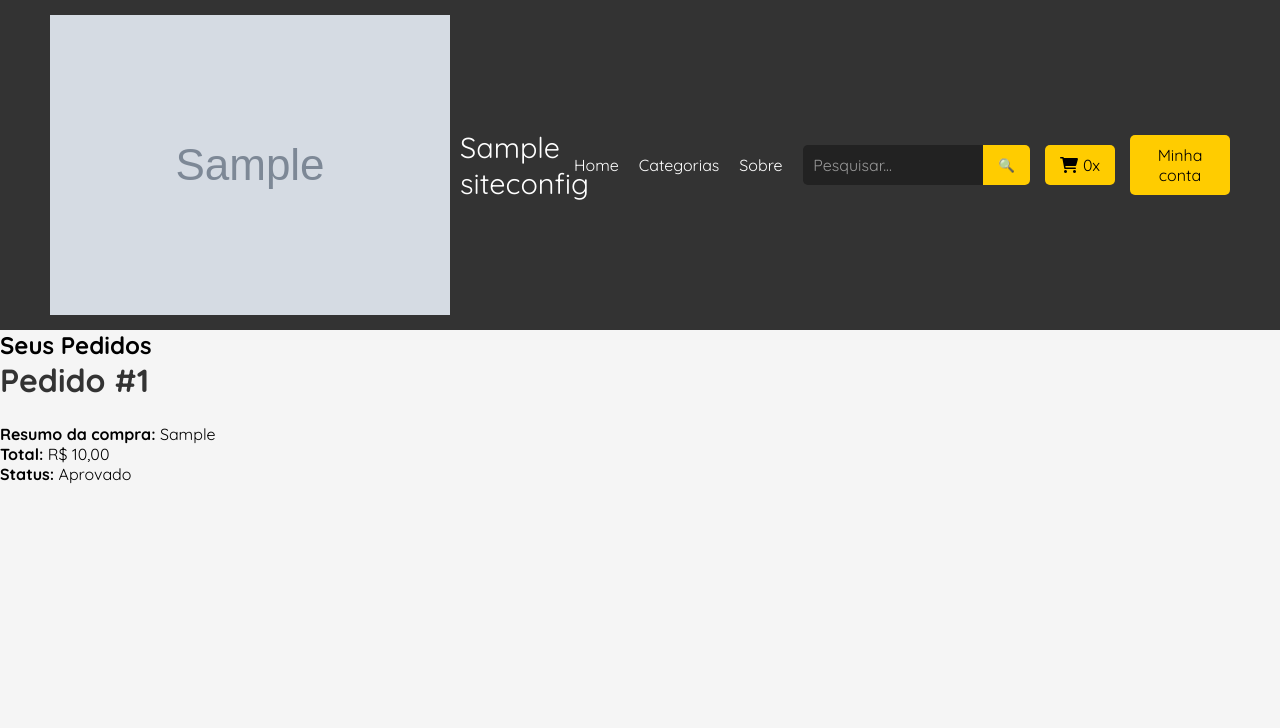
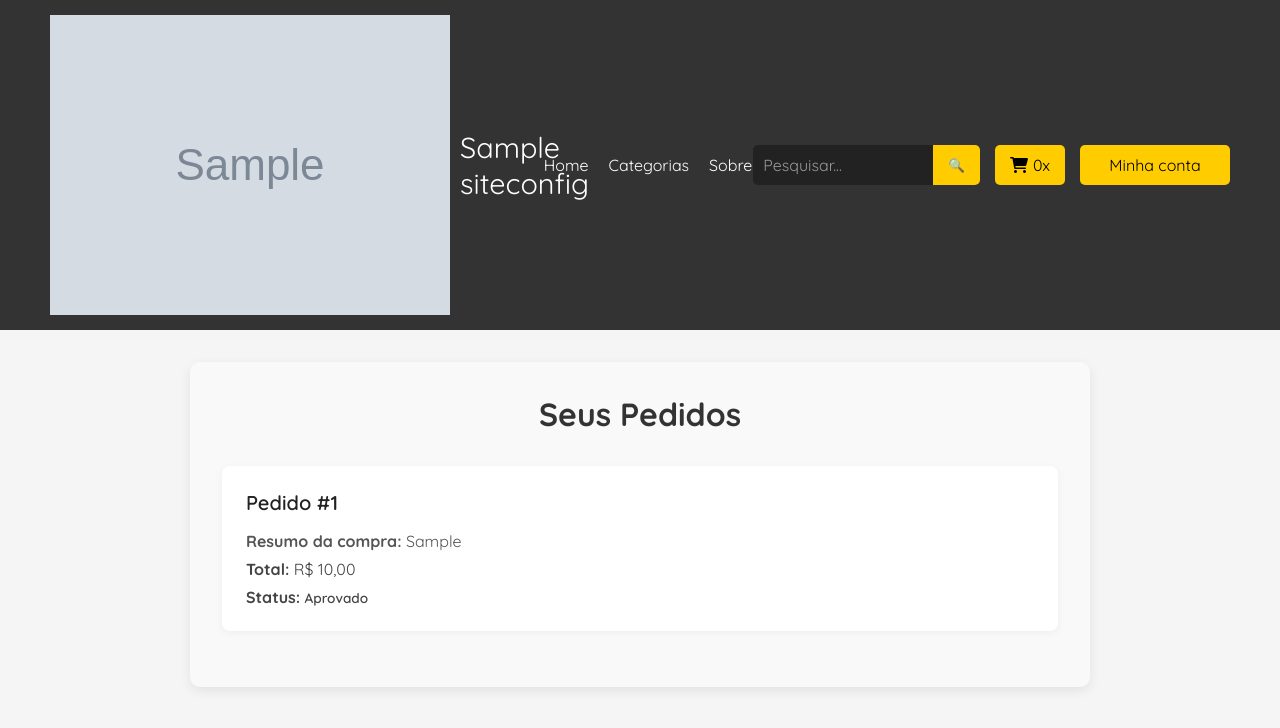
Before and after one commit to ThomasNicholas21/ProjetoEcommerce, a Django app: page /user/orders/ in a window 1280 px wide. Shown: the top 728 px of the page. Run offline with Django 4.2, Linux system fonts and the light colour scheme; a user stored in the database is signed in; tables that the repository leaves empty hold one stand-in row (values such as "Sample post"); grey boxes marked "Sample" are stand-in pictures.

Commit message:
styles: arrumando estilização para orders e titulo do produto

```diff
--- a/application/ecommerce/static/global/css/style.css
+++ b/application/ecommerce/static/global/css/style.css
@@ -229,7 +229,7 @@ header {
     border-radius: 5px;
     transition: background-color 0.3s;
     display: block;
-    width: 100px; /* Definindo largura fixa */
+    width: 150px; /* Definindo largura fixa */
     text-align: center;
 }
 
@@ -253,6 +253,7 @@ header {
     box-shadow: 0px 4px 6px rgba(0, 0, 0, 0.1);
     border-radius: 5px;
     z-index: 1;
+    width: 150px; /* Definindo largura fixa */
 }
 
 .profile-dropdown a {
@@ -540,6 +541,9 @@ header {
 .card-title {
     font-size: 1.2em;
     margin: 10px 0;
+    white-space: nowrap;       /* Mantém o texto em uma única linha */
+    overflow: hidden;          /* Oculta o conteúdo excedente */
+    text-overflow: ellipsis;   /* Adiciona "..." ao final */
 }
 
 .card-title-link {
@@ -1350,7 +1354,7 @@ body {
     font-family: 'Poppins', sans-serif;
 }
 
-.container {
+.container.payment {
     max-width: 900px;
     margin: 0 auto;
     padding: 2rem 1rem;
@@ -1403,6 +1407,7 @@ h2.chose {
     font-size: 1.3rem;
     margin-bottom: 0.8rem;
     color: #222;
+    text-overflow: ellipsis ;
 }
 
 .card-text {
@@ -1583,6 +1588,98 @@ h2.chose {
     background-color: #45a049;
 }
 
+/* Orders */
+/* Orders */
+.orders-container {
+    max-width: 900px;
+    margin: 2rem auto;
+    padding: 2rem;
+    background-color: #f9f9f9;
+    border-radius: 10px;
+    box-shadow: 0 4px 12px rgba(0, 0, 0, 0.08);
+}
+
+.orders-title {
+    text-align: center;
+    font-size: 2rem;
+    font-weight: 700;
+    color: #333;
+    margin-bottom: 2rem;
+}
+
+.order-card {
+    position: relative;
+    background-color: white;
+    border-radius: 8px;
+    box-shadow: 0 2px 8px rgba(0, 0, 0, 0.05);
+    padding: 1.5rem;
+    margin-bottom: 1.5rem;
+    transition: transform 0.2s ease;
+}
+
+.order-card:hover {
+    transform: scale(1.01);
+}
+
+.order-title {
+    font-size: 1.25rem;
+    font-weight: 600;
+    color: #222;
+    margin-bottom: 1rem;
+}
+
+.order-summary {
+    font-size: 1rem;
+    color: #555;
+    margin-bottom: 0.5rem;
+    white-space: nowrap;
+    overflow: hidden;
+    text-overflow: ellipsis;
+}
+
+.order-total,
+.order-status {
+    font-size: 1rem;
+    margin-top: 0.5rem;
+    color: #444;
+}
+
+
+.order-status .badge {
+    font-size: 0.85rem;
+    font-weight: 600;
+    border-radius: 0.5rem;
+}
+
+.continue-payment-btn {
+    position: absolute;
+    right: 1.5rem;
+    bottom: 1.5rem;
+    padding: 10px 15px;
+    border: 3px solid #ffcc00;
+    background-color: #ffcc00;
+    color: #333;
+    text-decoration: none;
+    border-radius: 5px;
+    transition: background-color 0.3s ease;
+    gap: 8px;
+    font-weight: bold;
+    text-align: center;
+    display: inline-flex;
+    align-items: center;
+}
+
+.continue-payment-btn:hover {
+    border: 3px solid #ffcc00;
+    color: #333;
+    background-color: white;
+    transform: scale(1.05);
+}
+
+
+@keyframes spin {
+    to { transform: rotate(360deg); }
+}
 /* Responsivo */
 @media (max-width: 768px) {
     header {
```
